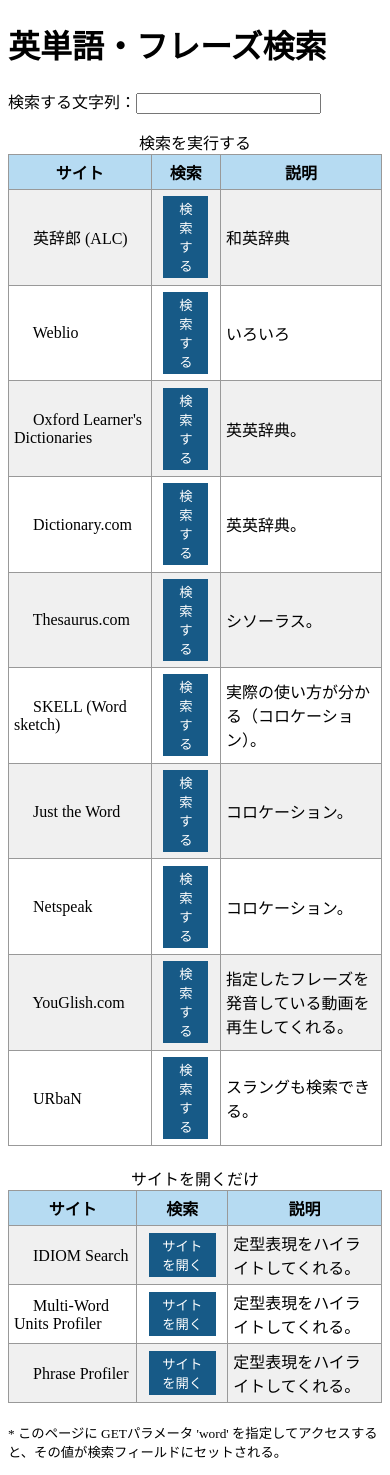
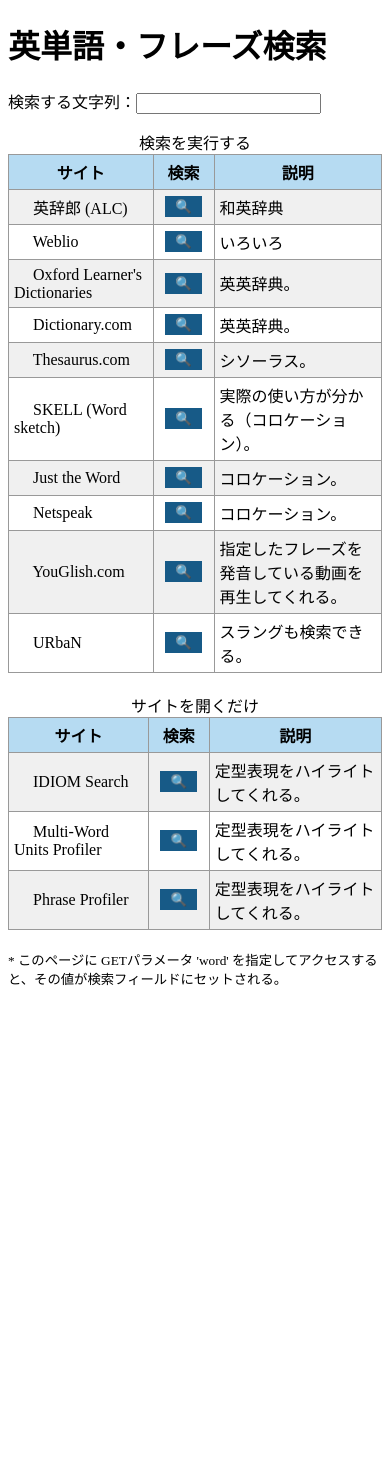
Before and after one commit to kura5/search-english-word, a PHP site: page / in a window 390 px wide. After the commit the page ends 986 px from the top, so only its background shows below. Run offline with PHP 8.4, Linux system fonts and the light colour scheme.

Commit message:
Add media query for the content of buttons

```diff
--- a/public/css/main.css
+++ b/public/css/main.css
@@ -46,3 +46,16 @@ table.searchTable > tbody > tr > td:nth-child(2) {
 .note > p {
   font-size: smaller;
 }
+
+button.btnSearch:after {
+  content: '検索する';
+}
+button.btnOpen:after {
+  content: 'サイトを開く';
+}
+@media (max-width: 820px) {
+  button.btnSearch:after,
+  button.btnOpen:after {
+    content: '🔍';
+  }
+}
--- a/public/index.php
+++ b/public/index.php
@@ -47,7 +47,7 @@ if (array_key_exists('word', $_GET)) {
             <img src="https://www.google.com/s2/favicons?domain=eow.alc.co.jp&amp;sz=15" height="15" width="15" alt="">
             英辞郎 (ALC)
           </td>
-          <td><button id="btnAlc">検索する</button></td>
+          <td><button id="btnAlc" class="btnSearch"></button></td>
           <td>和英辞典</td>
         </tr>
         <tr>
@@ -55,7 +55,7 @@ if (array_key_exists('word', $_GET)) {
             <img src="https://www.google.com/s2/favicons?domain=ejje.weblio.jp&amp;sz=15" height="15" width="15" alt="">
             Weblio
           </td>
-          <td><button id="btnWeblio">検索する</button></td>
+          <td><button id="btnWeblio" class="btnSearch"></button></td>
           <td>いろいろ</td>
         </tr>
         <tr>
@@ -63,7 +63,7 @@ if (array_key_exists('word', $_GET)) {
             <img src="https://www.google.com/s2/favicons?domain=www.oxfordlearnersdictionaries.com&amp;sz=15" height="15" width="15" alt="">
             Oxford Learner's Dictionaries
           </td>
-          <td><button id="btnOxf">検索する</button></td>
+          <td><button id="btnOxf" class="btnSearch"></button></td>
           <td>英英辞典。</td>
         </tr>
         <tr>
@@ -71,7 +71,7 @@ if (array_key_exists('word', $_GET)) {
             <img src="https://www.google.com/s2/favicons?domain=www.dictionary.com&amp;sz=15" height="15" width="15" alt="">
             Dictionary.com
           </td>
-          <td><button id="btnDictionaryCom">検索する</button></td>
+          <td><button id="btnDictionaryCom" class="btnSearch"></button></td>
           <td>英英辞典。</td>
         </tr>
         <tr>
@@ -79,7 +79,7 @@ if (array_key_exists('word', $_GET)) {
             <img src="https://www.google.com/s2/favicons?domain=www.thesaurus.com&amp;sz=15" height="15" width="15" alt="">
             Thesaurus.com
           </td>
-          <td><button id="btnThesaurusCom">検索する</button></td>
+          <td><button id="btnThesaurusCom" class="btnSearch"></button></td>
           <td>シソーラス。</td>
         </tr>
         <tr>
@@ -87,7 +87,7 @@ if (array_key_exists('word', $_GET)) {
             <img src="https://www.google.com/s2/favicons?domain=skell.sketchengine.eu&amp;sz=15" height="15" width="15" alt="">
             SKELL (Word sketch)
           </td>
-          <td><button id="btnSkell">検索する</button></td>
+          <td><button id="btnSkell" class="btnSearch"></button></td>
           <td>実際の使い方が分かる（コロケーション）。</td>
         </tr>
         <tr>
@@ -95,7 +95,7 @@ if (array_key_exists('word', $_GET)) {
             <img src="https://www.google.com/s2/favicons?domain=www.just-the-word.com&amp;sz=15" height="15" width="15" alt="">
             Just the Word
           </td>
-          <td><button id="btnJustTheWord">検索する</button></td>
+          <td><button id="btnJustTheWord" class="btnSearch"></button></td>
           <td>コロケーション。</td>
         </tr>
         <tr>
@@ -103,7 +103,7 @@ if (array_key_exists('word', $_GET)) {
             <img src="https://www.google.com/s2/favicons?domain=netspeak.org&amp;sz=15" height="15" width="15" alt="">
             Netspeak
           </td>
-          <td><button id="btnNetspeak">検索する</button></td>
+          <td><button id="btnNetspeak" class="btnSearch"></button></td>
           <td>コロケーション。</td>
         </tr>
         <tr>
@@ -111,7 +111,7 @@ if (array_key_exists('word', $_GET)) {
             <img src="https://www.google.com/s2/favicons?domain=youglish.com&amp;sz=15" height="15" width="15" alt="">
             YouGlish.com
           </td>
-          <td><button id="btnYouGlish">検索する</button></td>
+          <td><button id="btnYouGlish" class="btnSearch"></button></td>
           <td>指定したフレーズを発音している動画を再生してくれる。</td>
         </tr>
         <tr>
@@ -119,7 +119,7 @@ if (array_key_exists('word', $_GET)) {
             <img src="https://www.google.com/s2/favicons?domain=www.urbandictionary.com&amp;sz=15" height="15" width="15" alt="">
             URbaN
           </td>
-          <td><button id="btnUrban">検索する</button></td>
+          <td><button id="btnUrban" class="btnSearch"></button></td>
           <td>スラングも検索できる。</td>
         </tr>
         </tbody>
@@ -140,7 +140,7 @@ if (array_key_exists('word', $_GET)) {
             <img src="https://www.google.com/s2/favicons?domain=idiomsearch.lsti.ucl.ac.be&amp;sz=15" height="15" width="15" alt="">
             IDIOM Search
           </td>
-          <td><button id="btnIdiomSearch">サイトを開く</button></td>
+          <td><button id="btnIdiomSearch" class="btnOpen"></button></td>
           <td>定型表現をハイライトしてくれる。</td>
         </tr>
         <tr>
@@ -148,7 +148,7 @@ if (array_key_exists('word', $_GET)) {
             <img src="https://www.google.com/s2/favicons?domain=multiwordunitsprofiler.pythonanywhere.com&amp;sz=15" height="15" width="15" alt="">
             Multi-Word Units Profiler
           </td>
-          <td><button id="btnMwup">サイトを開く</button></td>
+          <td><button id="btnMwup" class="btnOpen"></button></td>
           <td>定型表現をハイライトしてくれる。</td>
         </tr>
         <tr>
@@ -156,7 +156,7 @@ if (array_key_exists('word', $_GET)) {
             <img src="https://www.google.com/s2/favicons?domain=www.lextutor.ca&amp;sz=15" height="15" width="15" alt="">
             Phrase Profiler
           </td>
-          <td><button id="btnPhraseProfiler">サイトを開く</button></td>
+          <td><button id="btnPhraseProfiler" class="btnOpen"></button></td>
           <td>定型表現をハイライトしてくれる。</td>
         </tr>
         </tbody>
```
